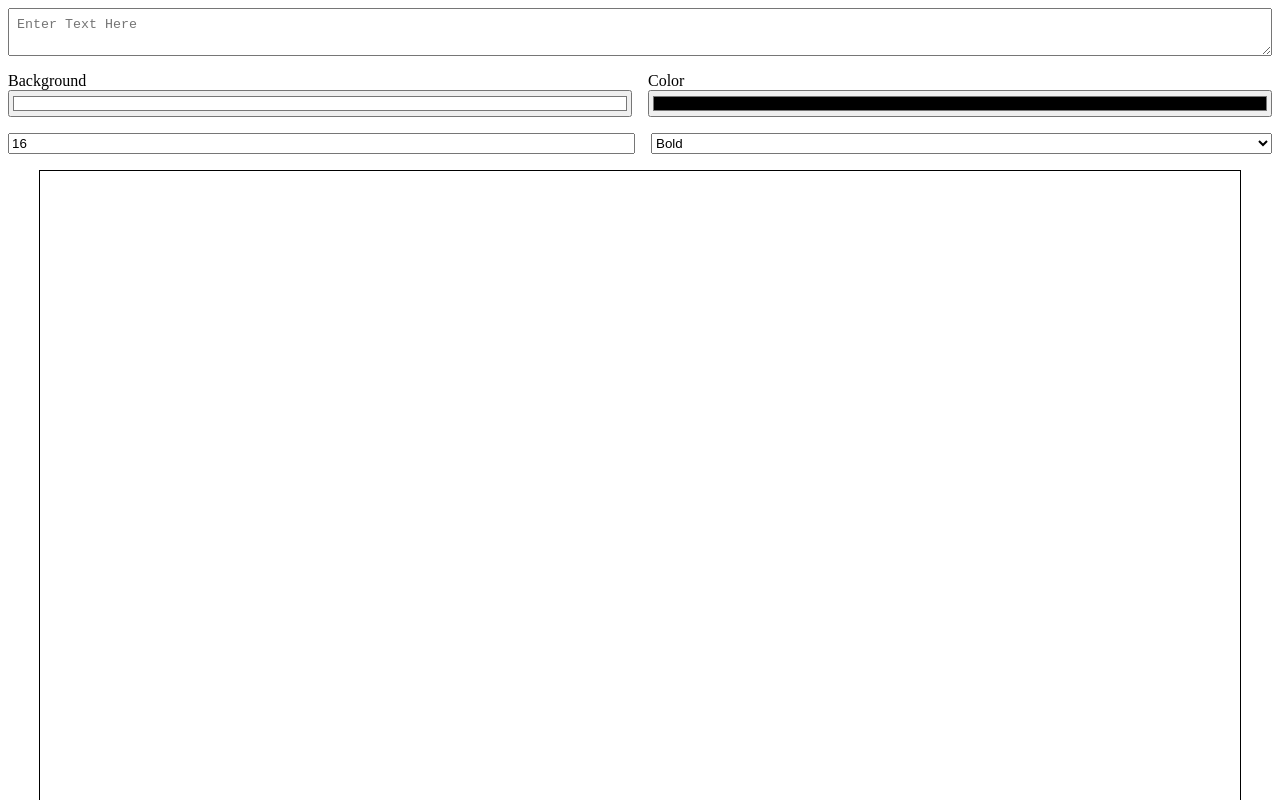
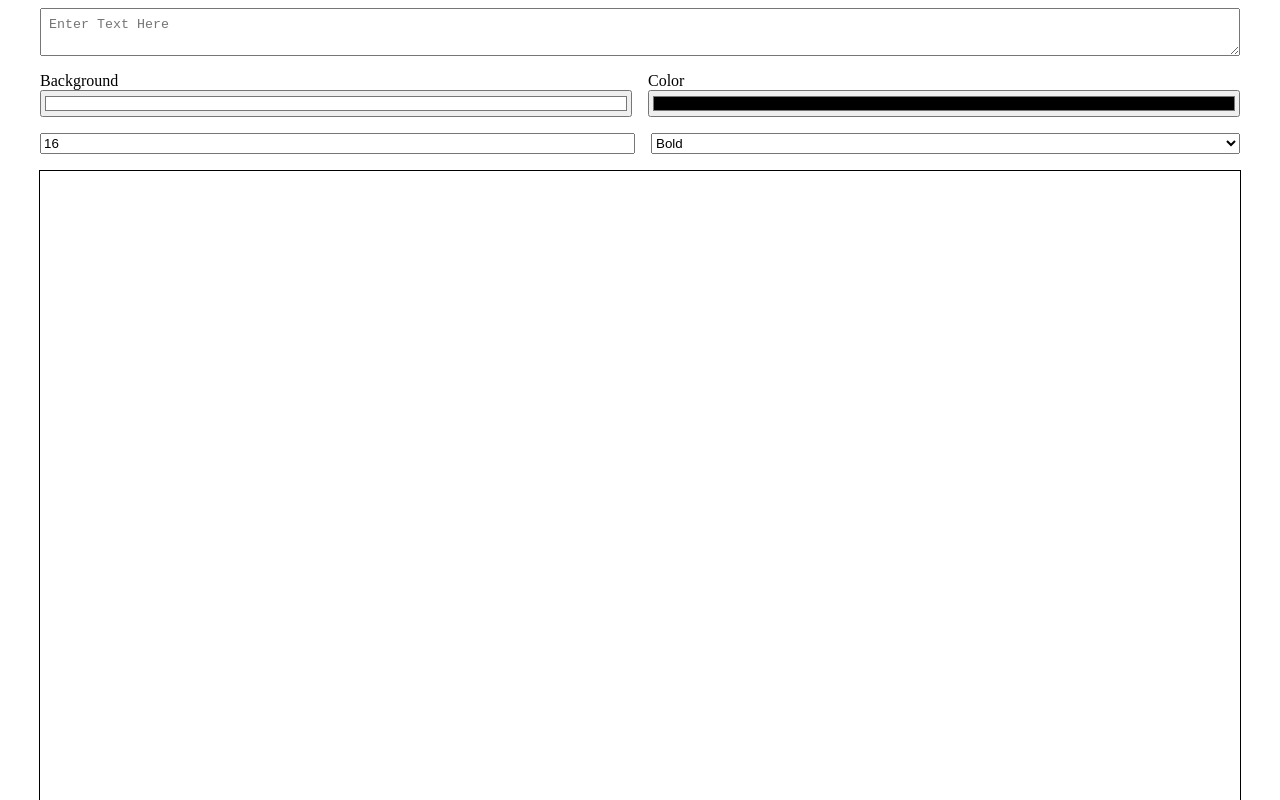
Before and after one commit to kylemichaelsullivan/wp-screenshot-png, a React (Vite) app: page / in a window 1280 px wide. Shown: the top 800 px of the page. Built offline with nearby package versions, Linux system fonts and the light colour scheme.

Commit message:
FIX: Set max-width: 1200px

```diff
--- a/src/index.css
+++ b/src/index.css
@@ -1,3 +1,7 @@
+:root {
+	--max-width: 1200px;
+}
+
 button,
 input,
 label {
@@ -18,6 +22,12 @@ label {
 
 .gap-4 {
 	gap: 1rem;
+}
+
+.App > div {
+	width: 100%;
+	max-width: var(--max-width);
+	margin: 0 auto;
 }
 
 .Input textarea {
```
